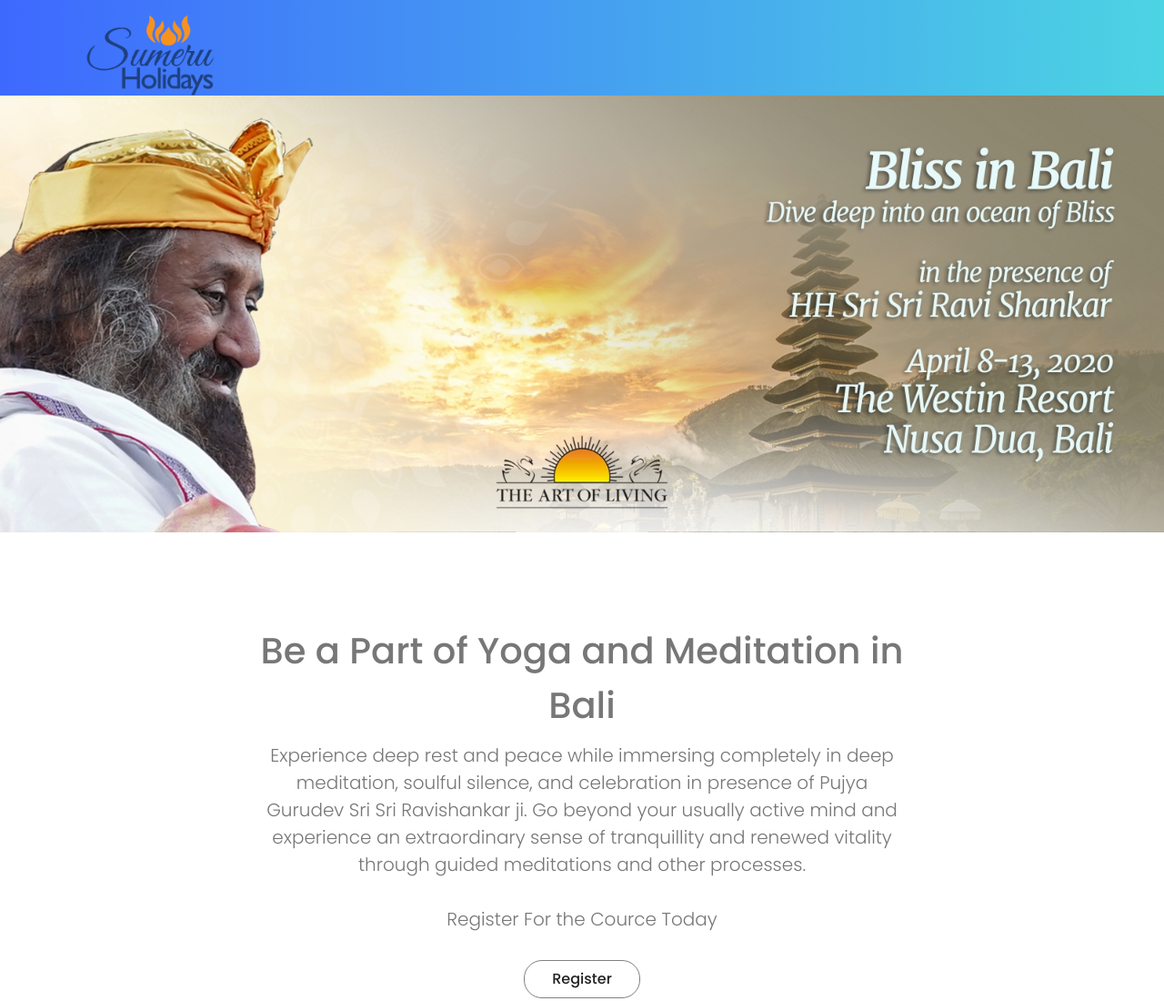
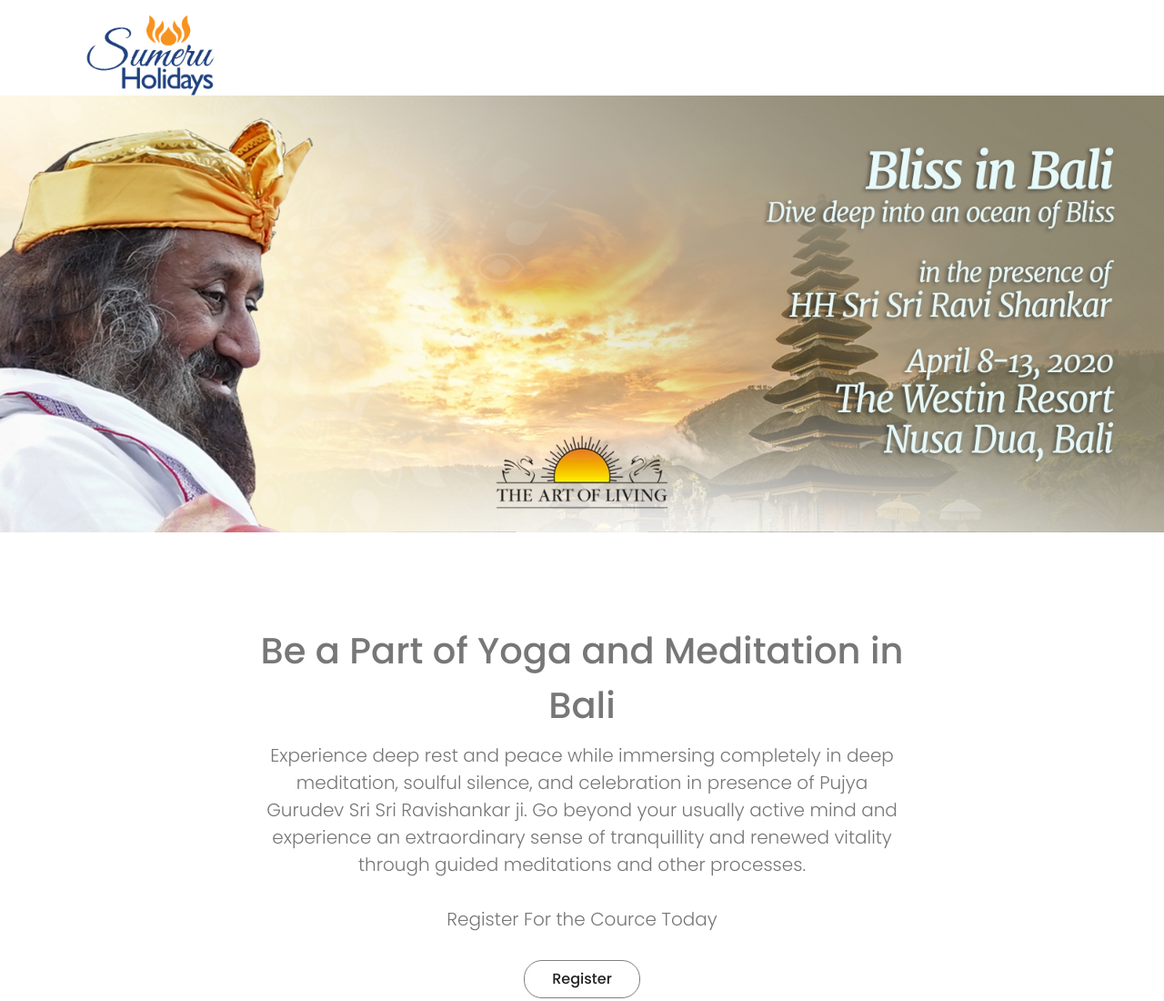
Before and after one commit to buzz09/BlissInBali, a plain HTML site: page index.html in a window 1280 px wide. Shown: the top 1100 px of the page at 91% size. Drawn offline with nearby package versions, Linux system fonts and the light colour scheme.

Commit message:
Add files via upload

```diff
--- a/css/main.css
+++ b/css/main.css
@@ -1885,9 +1885,9 @@ nav {
     text-align: right;
     padding: 20px 0;
     z-index: 5;
-    background-image: -moz-linear-gradient(0deg, #4cd4e3 0%, #3e69fe 100%);
+    /* background-image: -moz-linear-gradient(0deg, #4cd4e3 0%, #3e69fe 100%);
     background-image: -webkit-linear-gradient(0deg, #4cd4e3 0%, #3e69fe 100%);
-    background-image: -ms-linear-gradient(0deg, #4cd4e3 0%, #3e69fe 100%);
+    background-image: -ms-linear-gradient(0deg, #4cd4e3 0%, #3e69fe 100%); */
   }
 }
 
@@ -1976,8 +1976,8 @@ body {
   }
 }
 
-.p1-gradient-bg, .primary-btn:after, .banner-area, .featured-area, .story-area, .footer-social a:after {
-  background-image: -moz-linear-gradient(0deg, #3e69fe 0%, #4cd4e3 100%);
+.p1-gradient-bg, .primary-btn:after,  .featured-area, .story-area, .footer-social a:after {
+
   background-image: -webkit-linear-gradient(0deg, #3e69fe 0%, #4cd4e3 100%);
   background-image: -ms-linear-gradient(0deg, #3e69fe 0%, #4cd4e3 100%);
 }
```
